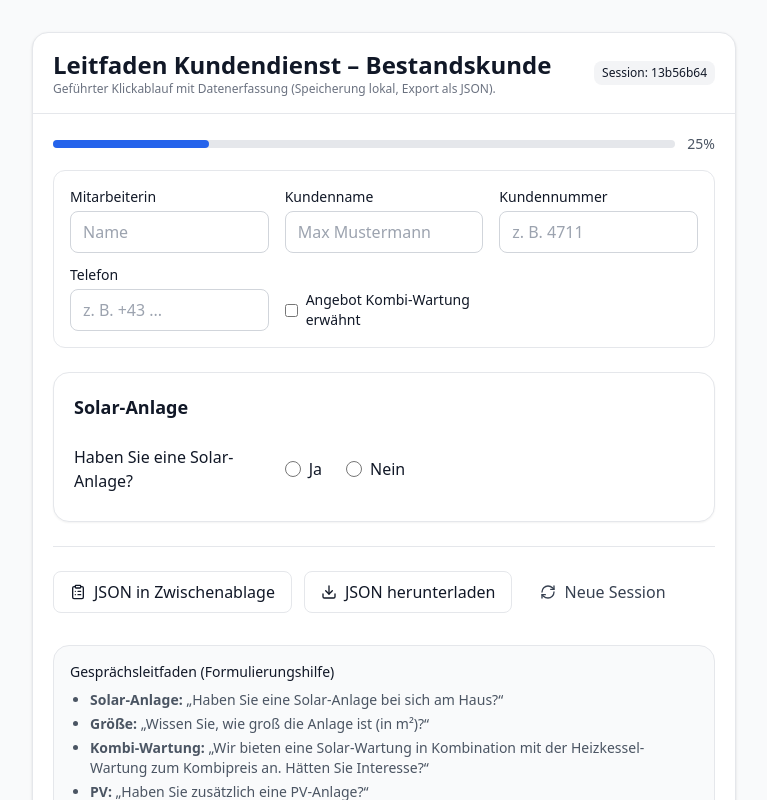
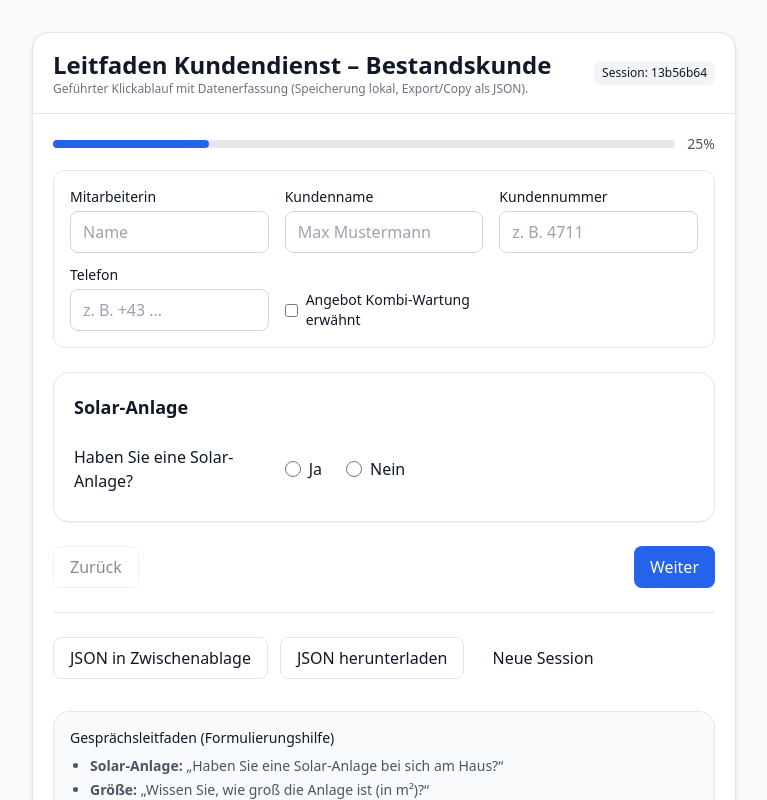
Before and after one commit to innsupplements-web/Setup-Support, a Next.js app: page /kundendienst in a window 1280 px wide. Shown: the top 800 px of the page, without its empty margins (256-1023 px from the left). Built offline with nearby package versions, Linux system fonts and the light colour scheme.

Commit message:
Update KundendienstLeitfaden.tsx

```diff
--- a/src/components/KundendienstLeitfaden.tsx
+++ b/src/components/KundendienstLeitfaden.tsx
@@ -1,9 +1,8 @@
 "use client";
 
 import React, { useEffect, useMemo, useState } from "react";
-import { CheckCircle, ChevronLeft, ChevronRight, ClipboardList, Download, RefreshCw } from "lucide-react";
 
-/** ===== Typen ===== */
+/** ===== Typen (ohne BC) ===== */
 type YesNo = "ja" | "nein" | undefined;
 
 interface LeitfadenState {
@@ -33,6 +32,7 @@ interface LeitfadenState {
   followUp: { noetig: boolean; grund?: string; notizen?: string };
 }
 
+/** ===== Initialzustand ===== */
 const EMPTY_STATE: LeitfadenState = {
   sessionId:
     typeof crypto !== "undefined" && "randomUUID" in crypto
@@ -42,14 +42,20 @@ const EMPTY_STATE: LeitfadenState = {
   mitarbeiterin: "",
   kunde: { name: "", kundennummer: "", telefon: "" },
   solar: { vorhanden: undefined, groesseBekannt: undefined, groesseM2: null, groesseRange: undefined },
-  angebotKombiWartung: { kommuniziert: false, interesse: undefined, preisModus: undefined, preisEUR: null, preisstufe: undefined },
+  angebotKombiWartung: {
+    kommuniziert: false,
+    interesse: undefined,
+    preisModus: undefined,
+    preisEUR: null,
+    preisstufe: undefined,
+  },
   pv: { vorhanden: undefined, batterie: undefined, heizstabUeberschuss: undefined, upgradeInteresse: undefined },
   followUp: { noetig: false, grund: "", notizen: "" },
 };
 
 const LS_KEY = "leitfaden-bestandskunde-v1";
 
-/** ===== Helpers (SSR-safe) ===== */
+/** ===== Helpers (SSR-sicher) ===== */
 function saveToLocalStorage(data: LeitfadenState) {
   try {
     if (typeof window !== "undefined") {
@@ -71,11 +77,13 @@ function downloadJSON(filename: string, data: unknown) {
   const blob = new Blob([JSON.stringify(data, null, 2)], { type: "application/json" });
   const url = URL.createObjectURL(blob);
   const a = document.createElement("a");
-  a.href = url; a.download = filename;
-  document.body.appendChild(a); a.click(); a.remove();
+  a.href = url;
+  a.download = filename;
+  document.body.appendChild(a);
+  a.click();
+  a.remove();
   URL.revokeObjectURL(url);
 }
-/*
 async function copyToClipboard(text: string) {
   try {
     if (typeof navigator === "undefined" || !navigator.clipboard) return false;
@@ -86,50 +94,19 @@ async function copyToClipboard(text: string) {
   }
 }
 
-/** ===== (später) Business Central DTO ===== */
-interface BusinessCentralLeadDTO {
-  SessionId: string; Timestamp: string; Agent: string;
-  CustomerName?: string; CustomerNo?: string; Phone?: string;
-  SolarPresent: boolean | null; SolarSizeKnown: boolean | null; SolarSizeM2?: number | null; SolarSizeRange?: string | null;
-  ComboServiceOffered: boolean; ComboServiceInterested: boolean | null; ComboPriceMode?: string | null; ComboPriceEUR?: number | null; ComboPriceTier?: string | null;
-  PVPresent: boolean | null; PVBattery: boolean | null; PVHeatRod: boolean | null; PVUpgradeInterest: boolean | null;
-  FollowUpNeeded: boolean; FollowUpReason?: string; Notes?: string;
-}
-/*
-function mapToBusinessCentral(s: LeitfadenState): BusinessCentralLeadDTO {
-  return {
-    SessionId: s.sessionId,
-    Timestamp: s.timestampISO,
-    Agent: s.mitarbeiterin || "",
-    CustomerName: s.kunde.name || "",
-    CustomerNo: s.kunde.kundennummer || "",
-    Phone: s.kunde.telefon || "",
-    SolarPresent: s.solar.vorhanden === undefined ? null : s.solar.vorhanden === "ja",
-    SolarSizeKnown: s.solar.groesseBekannt === undefined ? null : s.solar.groesseBekannt === "ja",
-    SolarSizeM2: s.solar.groesseM2 ?? null,
-    SolarSizeRange: s.solar.groesseRange ?? null,
-    ComboServiceOffered: s.angebotKombiWartung.kommuniziert,
-    ComboServiceInterested: s.angebotKombiWartung.interesse === undefined ? null : s.angebotKombiWartung.interesse === "ja",
-    ComboPriceMode: s.angebotKombiWartung.preisModus ?? null,
-    ComboPriceEUR: s.angebotKombiWartung.preisEUR ?? null,
-    ComboPriceTier: s.angebotKombiWartung.preisstufe ?? null,
-    PVPresent: s.pv.vorhanden === undefined ? null : s.pv.vorhanden === "ja",
-    PVBattery: s.pv.batterie === undefined ? null : s.pv.batterie === "ja",
-    PVHeatRod: s.pv.heizstabUeberschuss === undefined ? null : s.pv.heizstabUeberschuss === "ja",
-    PVUpgradeInterest: s.pv.upgradeInteresse === undefined ? null : s.pv.upgradeInteresse === "ja",
-    FollowUpNeeded: s.followUp.noetig,
-    FollowUpReason: s.followUp.grund || "",
-    Notes: s.followUp.notizen || "",
-  };
-}
-
-/** ===== UI-Teile (ohne shadcn, nur Tailwind) ===== */
+/** ===== Kleine UI-Helfer (pure Tailwind) ===== */
 function YesNo({
-  name, value, onChange,
-}: { name: string; value: YesNo; onChange: (v: YesNo) => void }) {
+  name,
+  value,
+  onChange,
+}: {
+  name: string;
+  value: YesNo;
+  onChange: (v: YesNo) => void;
+}) {
   return (
     <div className="flex gap-6">
-      <label className="inline-flex items-center gap-2 cursor-pointer">
+      <label className="inline-flex items-center gap-2 cursor-pointer select-none">
         <input
           type="radio"
           name={name}
@@ -140,7 +117,7 @@ function YesNo({
         />
         <span>Ja</span>
       </label>
-      <label className="inline-flex items-center gap-2 cursor-pointer">
+      <label className="inline-flex items-center gap-2 cursor-pointer select-none">
         <input
           type="radio"
           name={name}
@@ -185,11 +162,14 @@ function SummaryRow({ label, children }: { label: string; children: React.ReactN
   );
 }
 
-/** ===== Steps ===== */
+/** ===== Steps definieren ===== */
 type Step = {
   id: string;
   title: string;
-  render: (ctx: { state: LeitfadenState; setState: React.Dispatch<React.SetStateAction<LeitfadenState>> }) => React.ReactNode;
+  render: (ctx: {
+    state: LeitfadenState;
+    setState: React.Dispatch<React.SetStateAction<LeitfadenState>>;
+  }) => React.ReactNode;
 };
 
 function buildSteps(state: LeitfadenState): Step[] {
@@ -212,7 +192,7 @@ function buildSteps(state: LeitfadenState): Step[] {
     ),
   });
 
-  // 1a) Größe (nur wenn Solar = ja)
+  // 1a) Größe (nur bei Ja)
   if (state.solar.vorhanden === "ja") {
     steps.push({
       id: "solar-groesse",
@@ -251,11 +231,16 @@ function buildSteps(state: LeitfadenState): Step[] {
                 <select
                   value={state.solar.groesseRange ?? ""}
                   onChange={(e) =>
-                    setState((s) => ({ ...s, solar: { ...s.solar, groesseRange: (e.target.value || undefined) as any } }))
+                    setState((s) => ({
+                      ...s,
+                      solar: { ...s.solar, groesseRange: ((e.target.value || undefined) as any) },
+                    }))
                   }
                   className="w-full rounded-lg border border-gray-300 px-3 py-2"
                 >
-                  <option value="" disabled>Bitte wählen</option>
+                  <option value="" disabled>
+                    Bitte wählen
+                  </option>
                   <option value="<20">Kleiner als 20 m²</option>
                   <option value="20-40">20–40 m²</option>
                   <option value="40-60">40–60 m²</option>
@@ -276,14 +261,17 @@ function buildSteps(state: LeitfadenState): Step[] {
     render: ({ state, setState }) => (
       <Section title="Kombi-Wartung: Solar + Heizkessel">
         <p className="text-sm text-gray-600 mb-2">
-          Wir bieten eine <b>Solar-Wartung</b> in Kombination mit der <b>Heizkessel-Wartung</b> zum Kombipreis an – das bringt einen klaren Vorteil.
+          Wir bieten eine <b>Solar-Wartung</b> in Kombination mit der <b>Heizkessel-Wartung</b> zum Kombipreis an – das bringt
+          einen klaren Vorteil.
         </p>
 
         <FieldRow label="Interesse am Kombi-Angebot?">
           <YesNo
             name="kombi-interesse"
             value={state.angebotKombiWartung.interesse}
-            onChange={(v) => setState((s) => ({ ...s, angebotKombiWartung: { ...s.angebotKombiWartung, interesse: v } }))}
+            onChange={(v) =>
+              setState((s) => ({ ...s, angebotKombiWartung: { ...s.angebotKombiWartung, interesse: v } }))
+            }
           />
         </FieldRow>
 
@@ -294,11 +282,19 @@ function buildSteps(state: LeitfadenState): Step[] {
               <select
                 value={state.angebotKombiWartung.preisModus ?? ""}
                 onChange={(e) =>
-                  setState((s) => ({ ...s, angebotKombiWartung: { ...s.angebotKombiWartung, preisModus: (e.target.value || undefined) as any } }))
+                  setState((s) => ({
+                    ...s,
+                    angebotKombiWartung: {
+                      ...s.angebotKombiWartung,
+                      preisModus: ((e.target.value || undefined) as any),
+                    },
+                  }))
                 }
                 className="w-full rounded-lg border border-gray-300 px-3 py-2"
               >
-                <option value="" disabled>Bitte wählen</option>
+                <option value="" disabled>
+                  Bitte wählen
+                </option>
                 <option value="fest">Fester Preis (EUR)</option>
                 <option value="auswahl">Preis-Stufe</option>
               </select>
@@ -316,7 +312,10 @@ function buildSteps(state: LeitfadenState): Step[] {
                   onChange={(e) =>
                     setState((s) => ({
                       ...s,
-                      angebotKombiWartung: { ...s.angebotKombiWartung, preisEUR: e.target.value === "" ? null : Number(e.target.value) },
+                      angebotKombiWartung: {
+                        ...s.angebotKombiWartung,
+                        preisEUR: e.target.value === "" ? null : Number(e.target.value),
+                      },
                     }))
                   }
                   className="w-full rounded-lg border border-gray-300 px-3 py-2"
@@ -330,11 +329,19 @@ function buildSteps(state: LeitfadenState): Step[] {
                 <select
                   value={state.angebotKombiWartung.preisstufe ?? ""}
                   onChange={(e) =>
-                    setState((s) => ({ ...s, angebotKombiWartung: { ...s.angebotKombiWartung, preisstufe: (e.target.value || undefined) as any } }))
+                    setState((s) => ({
+                      ...s,
+                      angebotKombiWartung: {
+                        ...s.angebotKombiWartung,
+                        preisstufe: ((e.target.value || undefined) as any),
+                      },
+                    }))
                   }
                   className="w-full rounded-lg border border-gray-300 px-3 py-2"
                 >
-                  <option value="" disabled>Bitte wählen</option>
+                  <option value="" disabled>
+                    Bitte wählen
+                  </option>
                   <option value="Basis">Basis</option>
                   <option value="Plus">Plus</option>
                   <option value="Premium">Premium</option>
@@ -364,7 +371,7 @@ function buildSteps(state: LeitfadenState): Step[] {
     ),
   });
 
-  // 3a) PV-Details
+  // 3a) PV-Details (nur bei Ja)
   if (state.pv.vorhanden === "ja") {
     steps.push({
       id: "pv-details",
@@ -387,7 +394,10 @@ function buildSteps(state: LeitfadenState): Step[] {
           </FieldRow>
 
           {(state.pv.batterie === "nein" || state.pv.heizstabUeberschuss === "nein") && (
-            <FieldRow label="Interesse an Nachrüstung/Optimierung?" hint="Bei Interesse: Rückruf durch Beratungsteam veranlassen.">
+            <FieldRow
+              label="Interesse an Nachrüstung/Optimierung?"
+              hint="Bei Interesse: Rückruf durch Beratungsteam veranlassen."
+            >
               <YesNo
                 name="pv-upgrade"
                 value={state.pv.upgradeInteresse}
@@ -520,8 +530,7 @@ function buildSteps(state: LeitfadenState): Step[] {
         </div>
 
         <div className="mt-6 inline-flex items-center gap-2 rounded-xl bg-green-50 p-3 text-green-800">
-          <CheckCircle className="h-5 w-5" />
-          <span className="text-sm">Daten sind bereit für Export / spätere Übergabe an Business Central.</span>
+          <span className="text-sm">Daten sind bereit für Export.</span>
         </div>
       </Section>
     ),
@@ -555,18 +564,20 @@ export default function KundendienstLeitfaden() {
     setState(fresh);
     setStepIndex(0);
   }
-  function next() { setStepIndex((i) => Math.min(i + 1, steps.length - 1)); }
-  function prev() { setStepIndex((i) => Math.max(i - 1, 0)); }
+  function next() {
+    setStepIndex((i) => Math.min(i + 1, steps.length - 1));
+  }
+  function prev() {
+    setStepIndex((i) => Math.max(i - 1, 0));
+  }
 
   async function handleCopyJSON() {
-    const dto = mapToBusinessCentral(state);
-    const ok = await copyToClipboard(JSON.stringify(dto, null, 2));
+    const ok = await copyToClipboard(JSON.stringify(state, null, 2));
     setCopied(ok);
     setTimeout(() => setCopied(false), 1500);
   }
   function handleDownloadJSON() {
-    const dto = mapToBusinessCentral(state);
-    downloadJSON(`leitfaden_${state.sessionId}.json`, dto);
+    downloadJSON(`leitfaden_${state.sessionId}.json`, state);
   }
 
   return (
@@ -576,9 +587,11 @@ export default function KundendienstLeitfaden() {
         <div className="border-b px-5 py-4 flex items-center justify-between">
           <div>
             <h1 className="text-2xl font-semibold">Leitfaden Kundendienst – Bestandskunde</h1>
-            <p className="text-xs text-gray-500">Geführter Klickablauf mit Datenerfassung (Speicherung lokal, Export als JSON).</p>
+            <p className="text-xs text-gray-500">
+              Geführter Klickablauf mit Datenerfassung (Speicherung lokal, Export/Copy als JSON).
+            </p>
           </div>
-          <span className="text-xs rounded-lg bg-gray-100 px-2 py-1">Session: {state.sessionId.slice(0,8)}</span>
+          <span className="text-xs rounded-lg bg-gray-100 px-2 py-1">Session: {state.sessionId.slice(0, 8)}</span>
         </div>
 
         <div className="p-5">
@@ -618,13 +631,9 @@ export default function KundendienstLeitfaden() {
                   placeholder="z. B. 4711"
                   value={state.kunde.kundennummer || ""}
                   onChange={(e) =>
-    setState((s) => ({
-      ...s,
-      kunde: { ...s.kunde, kundennummer: e.target.value },
-    }))
+                    setState((s) => ({ ...s, kunde: { ...s.kunde, kundennummer: e.target.value } }))
                   }
                 />
-
               </div>
             </div>
 
@@ -642,7 +651,12 @@ export default function KundendienstLeitfaden() {
                 <input
                   type="checkbox"
                   checked={state.angebotKombiWartung.kommuniziert}
-                  onChange={(e) => setState((s) => ({ ...s, angebotKombiWartung: { ...s.angebotKombiWartung, kommuniziert: e.target.checked } }))}
+                  onChange={(e) =>
+                    setState((s) => ({
+                      ...s,
+                      angebotKombiWartung: { ...s.angebotKombiWartung, kommuniziert: e.target.checked },
+                    }))
+                  }
                 />
                 <span className="text-sm">Angebot Kombi-Wartung erwähnt</span>
               </label>
@@ -650,25 +664,23 @@ export default function KundendienstLeitfaden() {
           </div>
 
           {/* Step-Inhalt */}
-          <div key={stepIndex}>
-            {steps[stepIndex]?.render({ state, setState })}
-          </div>
+          <div key={stepIndex}>{steps[stepIndex]?.render({ state, setState })}</div>
 
-           {/*
+          {/* Step Buttons */}
           <div className="mt-6 flex justify-between">
             <button
               onClick={prev}
               disabled={stepIndex === 0}
               className="inline-flex items-center gap-2 rounded-lg border px-4 py-2 disabled:opacity-50"
             >
-              <ChevronLeft className="h-4 w-4" /> Zurück
+              Zurück
             </button>
             {stepIndex < steps.length - 1 ? (
               <button
                 onClick={next}
                 className="inline-flex items-center gap-2 rounded-lg bg-blue-600 px-4 py-2 text-white"
               >
-                Weiter <ChevronRight className="h-4 w-4" />
+                Weiter
               </button>
             ) : (
               <button disabled className="inline-flex items-center gap-2 rounded-lg bg-gray-300 px-4 py-2 text-white">
@@ -681,22 +693,20 @@ export default function KundendienstLeitfaden() {
           <div className="my-6 h-px bg-gray-200" />
           <div className="flex flex-wrap items-center gap-3">
             <button
-              onClick={async () => { await handleCopyJSON(); }}
-              className="inline-flex items-center gap-2 rounded-lg border px-4 py-2"
+              onClick={async () => {
+                await handleCopyJSON();
+              }}
+              className={`inline-flex items-center gap-2 rounded-lg border px-4 py-2 ${
+                copied ? "bg-green-50 border-green-300 text-green-800" : ""
+              }`}
             >
-              <ClipboardList className="h-4 w-4" /> {copied ? "Kopiert!" : "JSON in Zwischenablage"}
+              {copied ? "Kopiert!" : "JSON in Zwischenablage"}
             </button>
-            <button
-              onClick={handleDownloadJSON}
-              className="inline-flex items-center gap-2 rounded-lg border px-4 py-2"
-            >
-              <Download className="h-4 w-4" /> JSON herunterladen
+            <button onClick={handleDownloadJSON} className="inline-flex items-center gap-2 rounded-lg border px-4 py-2">
+              JSON herunterladen
             </button>
-            <button
-              onClick={resetSession}
-              className="inline-flex items-center gap-2 rounded-lg px-4 py-2 text-gray-700 hover:bg-gray-100"
-            >
-              <RefreshCw className="h-4 w-4" /> Neue Session
+            <button onClick={resetSession} className="inline-flex items-center gap-2 rounded-lg px-4 py-2 hover:bg-gray-100">
+              Neue Session
             </button>
           </div>
 
```
Lines whose indentation alone changed are shown as unchanged.
